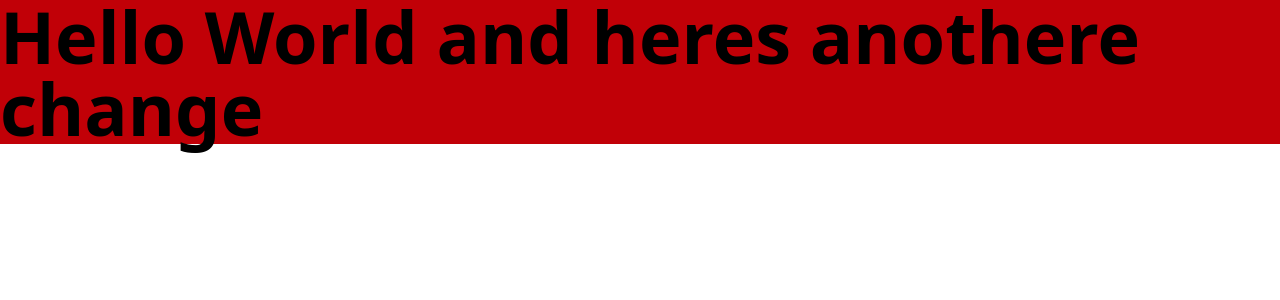
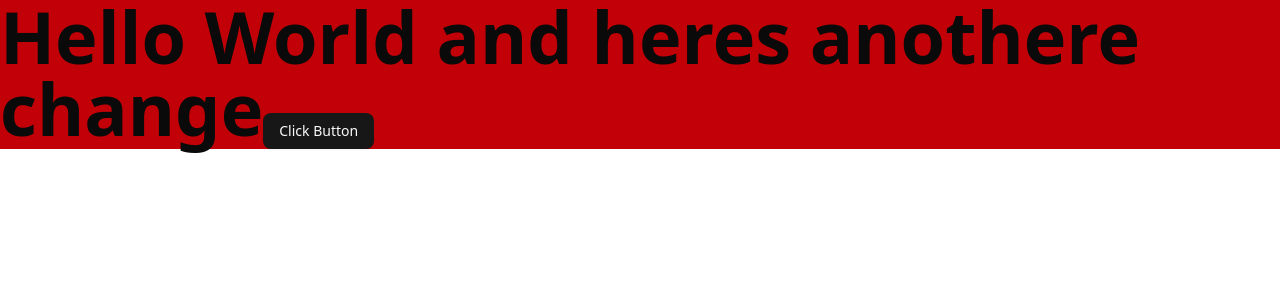
Before and after one commit to Adeboye22/user-fuelup, a React (Vite) app: page / in a window 1280 px wide. Shown: the top 300 px of the page. Built offline with nearby package versions, Linux system fonts and the light colour scheme.

Commit message:
installed shadcn ui

```diff
--- a/src/App.jsx
+++ b/src/App.jsx
@@ -1,9 +1,12 @@
 import React from 'react'
+import { Button } from './components/ui/button'
 
 const App = () => {
   return (
     <div className='bg-red-700 text-7xl font-bold'>
       Hello World and heres anothere change
+
+      <Button>Click Button</Button>
     </div>
   )
 }
--- /dev/null
+++ b/src/components/ui/button.jsx
@@ -0,0 +1,55 @@
+import * as React from "react"
+import { Slot } from "@radix-ui/react-slot"
+import { cva } from "class-variance-authority";
+
+import { cn } from "@/lib/utils"
+
+const buttonVariants = cva(
+  "inline-flex items-center justify-center gap-2 whitespace-nowrap rounded-md text-sm font-medium transition-all disabled:pointer-events-none disabled:opacity-50 [&_svg]:pointer-events-none [&_svg:not([class*='size-'])]:size-4 shrink-0 [&_svg]:shrink-0 outline-none focus-visible:border-ring focus-visible:ring-ring/50 focus-visible:ring-[3px] aria-invalid:ring-destructive/20 dark:aria-invalid:ring-destructive/40 aria-invalid:border-destructive",
+  {
+    variants: {
+      variant: {
+        default:
+          "bg-primary text-primary-foreground shadow-xs hover:bg-primary/90",
+        destructive:
+          "bg-destructive text-white shadow-xs hover:bg-destructive/90 focus-visible:ring-destructive/20 dark:focus-visible:ring-destructive/40 dark:bg-destructive/60",
+        outline:
+          "border bg-background shadow-xs hover:bg-accent hover:text-accent-foreground dark:bg-input/30 dark:border-input dark:hover:bg-input/50",
+        secondary:
+          "bg-secondary text-secondary-foreground shadow-xs hover:bg-secondary/80",
+        ghost:
+          "hover:bg-accent hover:text-accent-foreground dark:hover:bg-accent/50",
+        link: "text-primary underline-offset-4 hover:underline",
+      },
+      size: {
+        default: "h-9 px-4 py-2 has-[>svg]:px-3",
+        sm: "h-8 rounded-md gap-1.5 px-3 has-[>svg]:px-2.5",
+        lg: "h-10 rounded-md px-6 has-[>svg]:px-4",
+        icon: "size-9",
+      },
+    },
+    defaultVariants: {
+      variant: "default",
+      size: "default",
+    },
+  }
+)
+
+function Button({
+  className,
+  variant,
+  size,
+  asChild = false,
+  ...props
+}) {
+  const Comp = asChild ? Slot : "button"
+
+  return (
+    (<Comp
+      data-slot="button"
+      className={cn(buttonVariants({ variant, size, className }))}
+      {...props} />)
+  );
+}
+
+export { Button, buttonVariants }
--- a/src/index.css
+++ b/src/index.css
@@ -1 +1,120 @@
 @import "tailwindcss";
+@import "tw-animate-css";
+
+@custom-variant dark (&:is(.dark *));
+
+@theme inline {
+  --radius-sm: calc(var(--radius) - 4px);
+  --radius-md: calc(var(--radius) - 2px);
+  --radius-lg: var(--radius);
+  --radius-xl: calc(var(--radius) + 4px);
+  --color-background: var(--background);
+  --color-foreground: var(--foreground);
+  --color-card: var(--card);
+  --color-card-foreground: var(--card-foreground);
+  --color-popover: var(--popover);
+  --color-popover-foreground: var(--popover-foreground);
+  --color-primary: var(--primary);
+  --color-primary-foreground: var(--primary-foreground);
+  --color-secondary: var(--secondary);
+  --color-secondary-foreground: var(--secondary-foreground);
+  --color-muted: var(--muted);
+  --color-muted-foreground: var(--muted-foreground);
+  --color-accent: var(--accent);
+  --color-accent-foreground: var(--accent-foreground);
+  --color-destructive: var(--destructive);
+  --color-border: var(--border);
+  --color-input: var(--input);
+  --color-ring: var(--ring);
+  --color-chart-1: var(--chart-1);
+  --color-chart-2: var(--chart-2);
+  --color-chart-3: var(--chart-3);
+  --color-chart-4: var(--chart-4);
+  --color-chart-5: var(--chart-5);
+  --color-sidebar: var(--sidebar);
+  --color-sidebar-foreground: var(--sidebar-foreground);
+  --color-sidebar-primary: var(--sidebar-primary);
+  --color-sidebar-primary-foreground: var(--sidebar-primary-foreground);
+  --color-sidebar-accent: var(--sidebar-accent);
+  --color-sidebar-accent-foreground: var(--sidebar-accent-foreground);
+  --color-sidebar-border: var(--sidebar-border);
+  --color-sidebar-ring: var(--sidebar-ring);
+}
+
+:root {
+  --radius: 0.625rem;
+  --background: oklch(1 0 0);
+  --foreground: oklch(0.145 0 0);
+  --card: oklch(1 0 0);
+  --card-foreground: oklch(0.145 0 0);
+  --popover: oklch(1 0 0);
+  --popover-foreground: oklch(0.145 0 0);
+  --primary: oklch(0.205 0 0);
+  --primary-foreground: oklch(0.985 0 0);
+  --secondary: oklch(0.97 0 0);
+  --secondary-foreground: oklch(0.205 0 0);
+  --muted: oklch(0.97 0 0);
+  --muted-foreground: oklch(0.556 0 0);
+  --accent: oklch(0.97 0 0);
+  --accent-foreground: oklch(0.205 0 0);
+  --destructive: oklch(0.577 0.245 27.325);
+  --border: oklch(0.922 0 0);
+  --input: oklch(0.922 0 0);
+  --ring: oklch(0.708 0 0);
+  --chart-1: oklch(0.646 0.222 41.116);
+  --chart-2: oklch(0.6 0.118 184.704);
+  --chart-3: oklch(0.398 0.07 227.392);
+  --chart-4: oklch(0.828 0.189 84.429);
+  --chart-5: oklch(0.769 0.188 70.08);
+  --sidebar: oklch(0.985 0 0);
+  --sidebar-foreground: oklch(0.145 0 0);
+  --sidebar-primary: oklch(0.205 0 0);
+  --sidebar-primary-foreground: oklch(0.985 0 0);
+  --sidebar-accent: oklch(0.97 0 0);
+  --sidebar-accent-foreground: oklch(0.205 0 0);
+  --sidebar-border: oklch(0.922 0 0);
+  --sidebar-ring: oklch(0.708 0 0);
+}
+
+.dark {
+  --background: oklch(0.145 0 0);
+  --foreground: oklch(0.985 0 0);
+  --card: oklch(0.205 0 0);
+  --card-foreground: oklch(0.985 0 0);
+  --popover: oklch(0.205 0 0);
+  --popover-foreground: oklch(0.985 0 0);
+  --primary: oklch(0.922 0 0);
+  --primary-foreground: oklch(0.205 0 0);
+  --secondary: oklch(0.269 0 0);
+  --secondary-foreground: oklch(0.985 0 0);
+  --muted: oklch(0.269 0 0);
+  --muted-foreground: oklch(0.708 0 0);
+  --accent: oklch(0.269 0 0);
+  --accent-foreground: oklch(0.985 0 0);
+  --destructive: oklch(0.704 0.191 22.216);
+  --border: oklch(1 0 0 / 10%);
+  --input: oklch(1 0 0 / 15%);
+  --ring: oklch(0.556 0 0);
+  --chart-1: oklch(0.488 0.243 264.376);
+  --chart-2: oklch(0.696 0.17 162.48);
+  --chart-3: oklch(0.769 0.188 70.08);
+  --chart-4: oklch(0.627 0.265 303.9);
+  --chart-5: oklch(0.645 0.246 16.439);
+  --sidebar: oklch(0.205 0 0);
+  --sidebar-foreground: oklch(0.985 0 0);
+  --sidebar-primary: oklch(0.488 0.243 264.376);
+  --sidebar-primary-foreground: oklch(0.985 0 0);
+  --sidebar-accent: oklch(0.269 0 0);
+  --sidebar-accent-foreground: oklch(0.985 0 0);
+  --sidebar-border: oklch(1 0 0 / 10%);
+  --sidebar-ring: oklch(0.556 0 0);
+}
+
+@layer base {
+  * {
+    @apply border-border outline-ring/50;
+  }
+  body {
+    @apply bg-background text-foreground;
+  }
+}
--- /dev/null
+++ b/src/lib/utils.js
@@ -0,0 +1,6 @@
+import { clsx } from "clsx";
+import { twMerge } from "tailwind-merge"
+
+export function cn(...inputs) {
+  return twMerge(clsx(inputs));
+}
--- a/vite.config.js
+++ b/vite.config.js
@@ -1,9 +1,14 @@
-import { defineConfig } from 'vite'
-import react from '@vitejs/plugin-react'
-import tailwindcss from '@tailwindcss/vite'
+import path from "path"
+import tailwindcss from "@tailwindcss/vite"
+import react from "@vitejs/plugin-react"
+import { defineConfig } from "vite"
+
+// https://vite.dev/config/
 export default defineConfig({
-  plugins: [
-    react(),
-    tailwindcss(),
-  ],
+  plugins: [react(), tailwindcss()],
+  resolve: {
+    alias: {
+      "@": path.resolve(__dirname, "./src"),
+    },
+  },
 })
```
Also changed, not shown: jsconfig.json (added, +8 -0 lines), package.json (+7 -0 lines), components.json (added), 1 other file (tests, documents, lock files or other folders).
